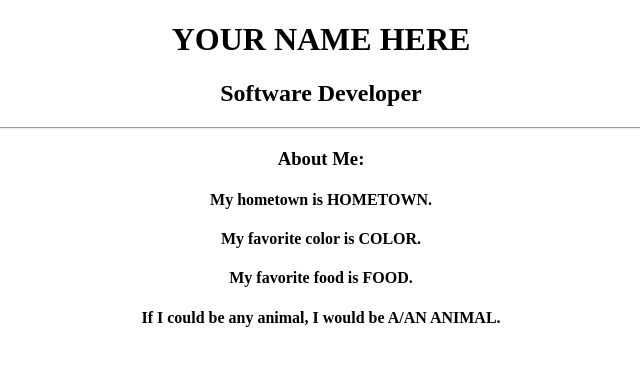
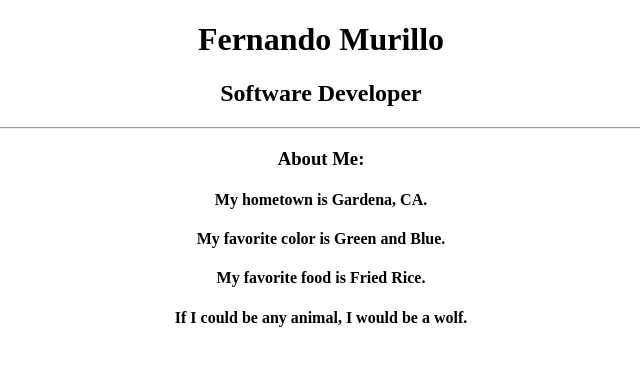
Before and after one commit to FernandoMurilloTech/repo1, a plain HTML site: page index.html in a window 1280 px wide. Shown: the whole page, without its empty margins (319-959 px from the left). Drawn offline with Linux system fonts and the light colour scheme.

Commit message:
added info

```diff
--- a/index.html
+++ b/index.html
@@ -7,14 +7,14 @@
 		  </head>
 		  <body>
 			<div align="center">
-				<h1>YOUR NAME HERE</h1>
+				<h1>Fernando Murillo</h1>
 				<h2>Software Developer</h2>
 				<hr>
 				<h3>About Me:</h3>
-					<h4>My hometown is HOMETOWN.</h4>
-					<h4>My favorite color is COLOR.</h4>
-					<h4>My favorite food is FOOD.</h4>
-					<h4>If I could be any animal, I would be A/AN ANIMAL.</h4>
+					<h4>My hometown is Gardena, CA.</h4>
+					<h4>My favorite color is Green and Blue.</h4>
+					<h4>My favorite food is Fried Rice.</h4>
+					<h4>If I could be any animal, I would be a wolf.</h4>
 			</div>
 		  </body>
 		</html>
```
